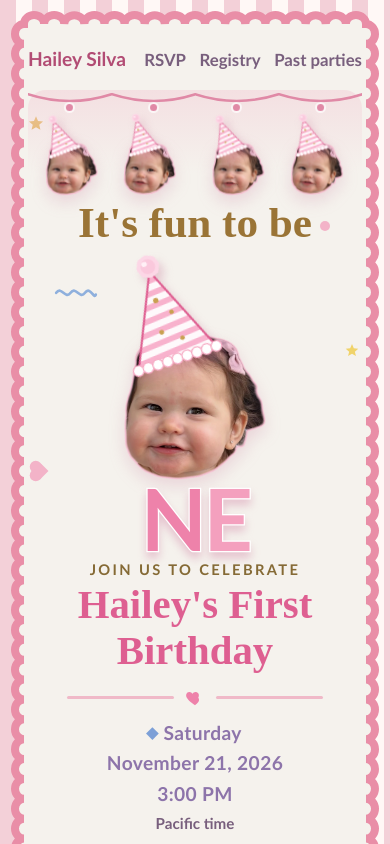
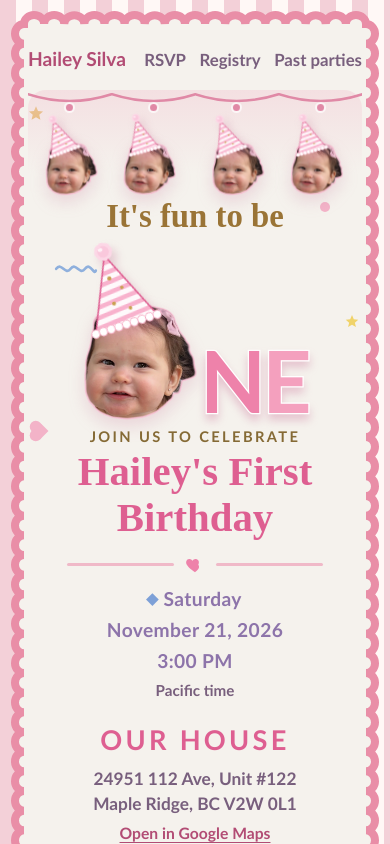
Before and after one commit to ShankyJS/haileysilva.com, a React (Vite) app: page / in a window 390 px wide. Shown: the top 844 px of the page. Built offline with nearby package versions, Linux system fonts and the light colour scheme.

Commit message:
Place the ONE letters beside Hailey on a phone.
The portrait stays the O, and NE sits next to her on narrow screens instead of dropping underneath.

Co-authored-by: Jhan Silva <jhancarlossilva.c@gmail.com>

```diff
--- a/src/index.css
+++ b/src/index.css
@@ -429,8 +429,12 @@ a {
 
 .hero-visual {
   display: flex;
-  flex-direction: column;
-  align-items: center;
+  flex-wrap: wrap;
+  justify-content: center;
+  align-items: flex-end;
+  column-gap: 0.05rem;
+  row-gap: 0.1rem;
+  max-width: 100%;
 }
 
 .hero-words {
@@ -439,10 +443,12 @@ a {
 
 .script-line {
   order: 1;
+  flex: 1 0 100%;
   font-family: var(--script);
   font-weight: 700;
-  font-size: clamp(2.7rem, 9vw, 4.5rem);
-  line-height: 1.05;
+  font-size: clamp(2.05rem, 7.4vw, 4.5rem);
+  line-height: 1;
+  text-align: center;
   color: var(--gold-display);
 }
 
@@ -451,18 +457,19 @@ a {
 }
 
 .hero-face .face {
-  --face: clamp(124px, 38vw, 164px);
+  --face: clamp(104px, 30vw, 158px);
 }
 
 .hero-letters {
   order: 3;
+  align-self: flex-end;
   max-width: 100%;
-  margin: 0.05em 0 0;
+  margin: 0 0 0.06em;
   font-family: var(--display);
   font-weight: 700;
-  font-size: clamp(4rem, 22vw, 7rem);
-  line-height: 0.8;
-  letter-spacing: -0.04em;
+  font-size: clamp(4.7rem, 22vw, 7.6rem);
+  line-height: 0.78;
+  letter-spacing: -0.045em;
   color: var(--pink);
   -webkit-text-stroke: 0.03em #fff;
   paint-order: stroke fill;
@@ -921,7 +928,9 @@ a.address-link:hover {
   }
 
   .script-line {
+    flex: none;
     margin: 0 0 0.05em 0.15em;
+    text-align: left;
     font-size: clamp(3rem, 4.6vw, 4.6rem);
   }
 
@@ -930,7 +939,8 @@ a.address-link:hover {
   }
 
   .hero-letters {
-    margin-top: -0.06em;
+    align-self: auto;
+    margin: -0.06em 0 0;
     font-size: clamp(7.5rem, 12vw, 10.8rem);
   }
 
```
